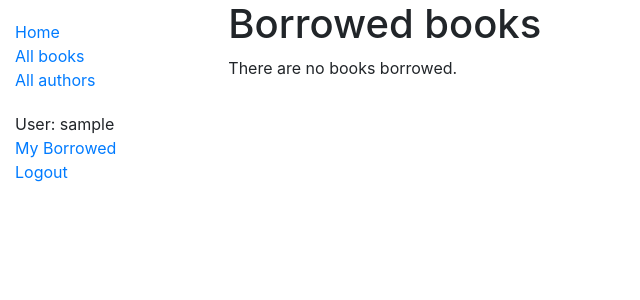
After one commit to chitkokooo/LocalLibrary, a Django app: page /catalog/mybooks/ in a window 1280 px wide. The commit adds this page. Shown: the top 300 px of the page, without its empty margins (0-640 px from the left). Run offline with Django 3.2, Linux system fonts and the light colour scheme; the visitor is signed in with stand-in values (Sample User, id 1); data that the repository does not hold is empty; some libraries are stand-ins or nearby versions.

Commit message:
add bookinstance borrowed user functions

```diff
--- a/locallibrary/catalog/templates/base_generic.html
+++ b/locallibrary/catalog/templates/base_generic.html
@@ -16,15 +16,18 @@
 	    	<div class="col-sm-2">
 	    	{% block sidebar %}
 	        <ul class="sidebar-nav">
-	        {% if user.is_authenticated %}
+	          <li><a href="{% url 'index' %}">Home</a></li>
+	          <li><a href="{% url 'books' %}">All books</a></li>
+	          <li><a href="{% url 'authors' %}">All authors</a></li>
+	        </ul>
+	        <ul class="sidebar-nav">
+	        	{% if user.is_authenticated %}
 	        	<li>User: {{ user.get_username }}</li>
+	        	<li><a href="{% url 'my-borrowed' %}">My Borrowed</a></li>
 	        	<li><a href="{% url 'logout' %}?next={{ request.path }}">Logout</a></li>
 	        {% else %}
 	        	<li><a href="{% url 'login' %}?next={{ request.path }}">Login</a></li>
 	        {% endif %}
-	          <li><a href="{% url 'index' %}">Home</a></li>
-	          <li><a href="{% url 'books' %}">All books</a></li>
-	          <li><a href="{% url 'authors' %}">All authors</a></li>
 	        </ul>
 	    	{% endblock %}
 	    	</div>
--- /dev/null
+++ b/locallibrary/catalog/templates/catalog/bookinstance_list_borrowed_user.html
@@ -0,0 +1,16 @@
+{% extends "base_generic.html" %}
+
+{% block content %}
+	<h1>Borrowed books</h1>
+	{% if bookinstance_list %}
+		<ul>
+			{% for bookinst in bookinstance_list %}
+				<li class="{% if bookinst.is_overdue %}text-danger{% endif %}">
+					<a href="{% url 'book-detail' bookinst.book.pk %}">{{ bookinst.book.title }}</a> ({{ bookinst.due_back }})
+				</li>
+			{% endfor %}
+		</ul>
+	{% else %}
+		<p>There are no books borrowed.</p>
+	{% endif %}
+{% endblock content %}
--- a/locallibrary/catalog/urls.py
+++ b/locallibrary/catalog/urls.py
@@ -9,4 +9,6 @@ urlpatterns = [
 	# Challenge yourself (3)
 	path('authors/', views.AuthorListView.as_view(), name="authors"),
 	path('author/<int:pk>/', views.AuthorDetailView.as_view(), name="author-detail"),
+
+	path('mybooks/', views.LoanedBooksByUserListView.as_view(), name='my-borrowed'),
 ]
--- a/locallibrary/catalog/views.py
+++ b/locallibrary/catalog/views.py
@@ -1,5 +1,6 @@
 from django.shortcuts import render
 from django.views import generic
+from django.contrib.auth.mixins import LoginRequiredMixin
 from .models import Book, BookInstance, Author, Genre
 
 
@@ -79,3 +80,13 @@ class AuthorDetailView(generic.DetailView):
 		context = super(AuthorDetailView, self).get_context_data(**kwargs)
 		context ['author_books'] = Book.objects.filter(author=self.kwargs['pk'])
 		return context
+
+
+class LoanedBooksByUserListView(LoginRequiredMixin, generic.ListView):
+	"""Generic class-based view listing books on loan to current user."""
+	model = BookInstance
+	template_name = 'catalog/bookinstance_list_borrowed_user.html'
+	paginate_by = 10
+
+	def get_queryset(self):
+		return BookInstance.objects.filter(borrower=self.request.user).filter(status__exact='o').order_by('due_back')
```
